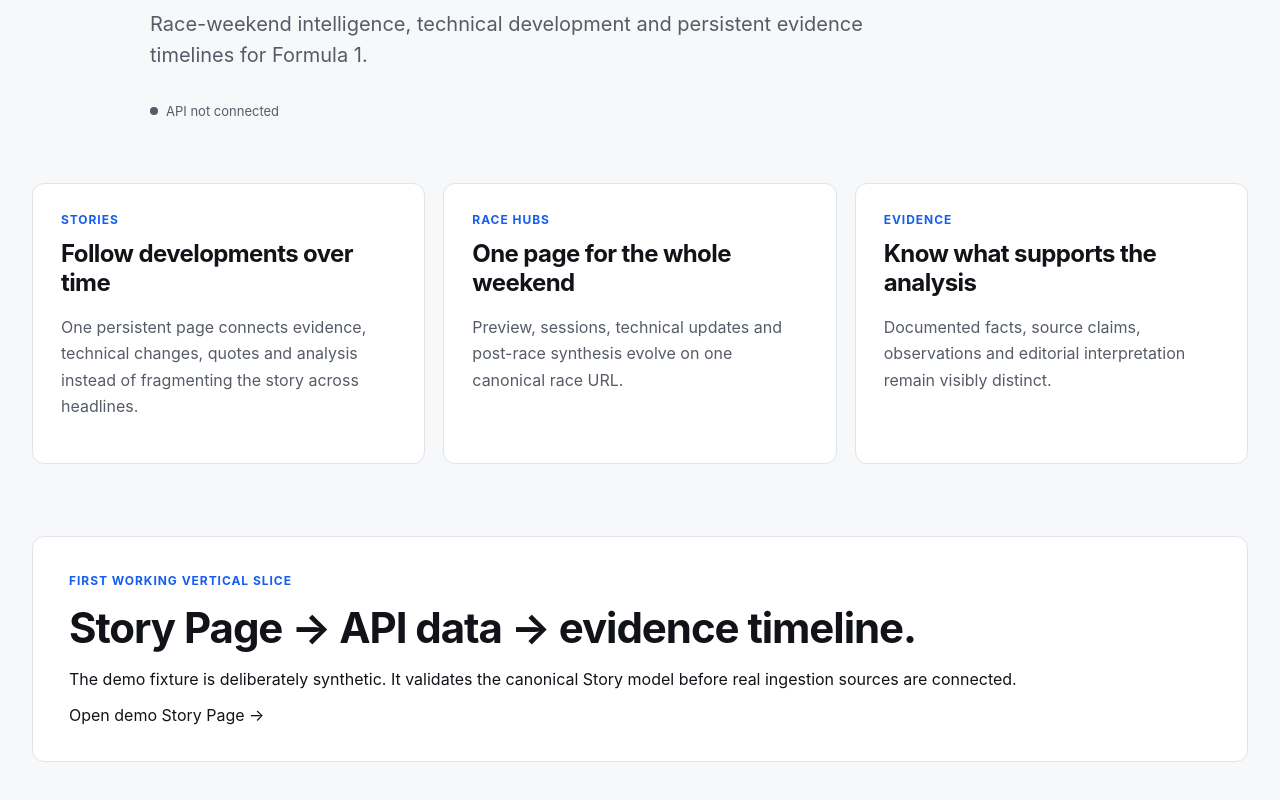
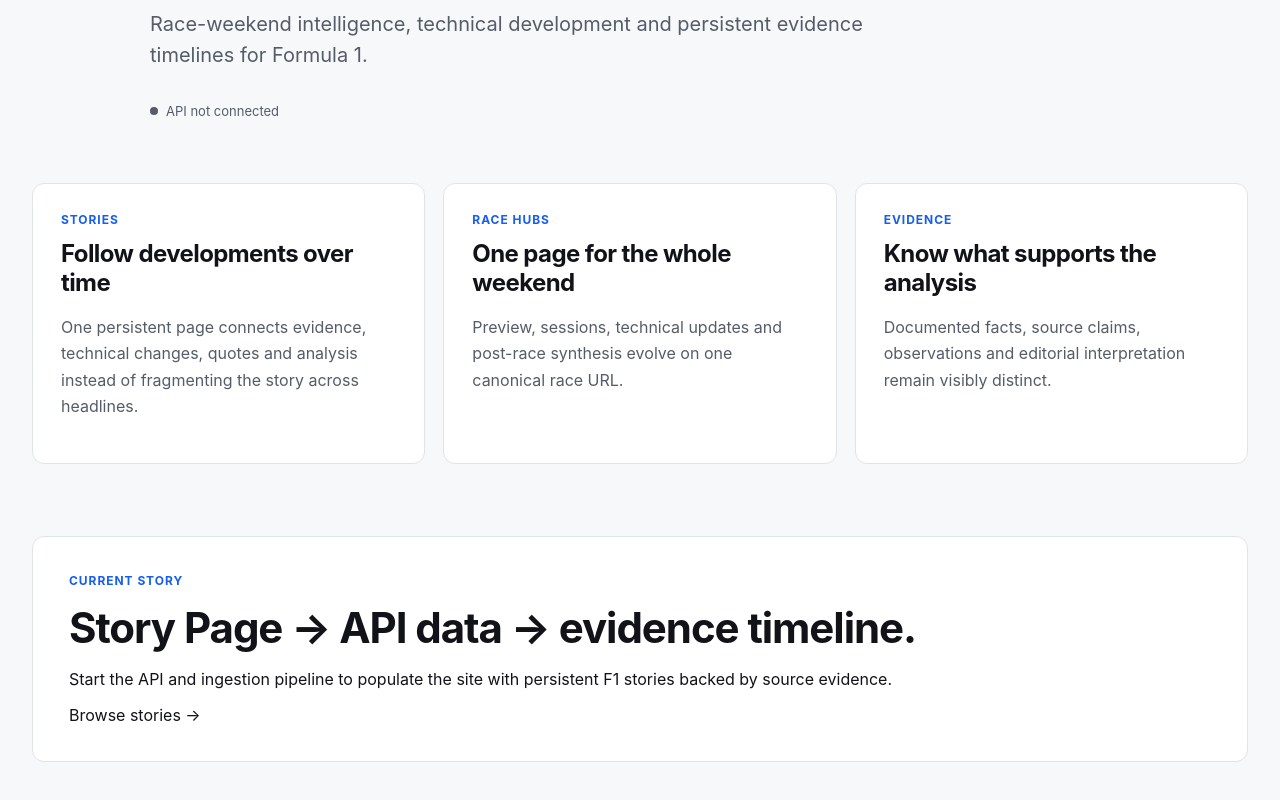
Before and after one commit to pusulamkendim/f1intelligence, a Next.js app in the folder apps/web/: page / in a window 1280 px wide. Shown: the part 366-1166 px from the top of the page. Built offline with nearby package versions, Linux system fonts and the light colour scheme; no server answers.

Commit message:
Surface live stories on home page

```diff
--- a/apps/web/app/page.tsx
+++ b/apps/web/app/page.tsx
@@ -1,6 +1,6 @@
 import Link from "next/link";
 
-import { getApiHealth } from "@/lib/api";
+import { getApiHealth, getStories } from "@/lib/api";
 
 const pillars = [
   {
@@ -21,7 +21,8 @@
 ];
 
 export default async function Home() {
-  const health = await getApiHealth();
+  const [health, stories] = await Promise.all([getApiHealth(), getStories()]);
+  const latestStory = stories[0];
 
   return (
     <main>
@@ -49,14 +50,26 @@
       </section>
 
       <section className="shell nextStep">
-        <p className="eyebrow">FIRST WORKING VERTICAL SLICE</p>
-        <h2>Story Page → API data → evidence timeline.</h2>
-        <p>
-          The demo fixture is deliberately synthetic. It validates the canonical Story model before real ingestion sources are connected.
-        </p>
-        <Link className="storyCta" href="/stories/demo-rear-stability">
-          Open demo Story Page →
-        </Link>
+        <p className="eyebrow">CURRENT STORY</p>
+        {latestStory ? (
+          <>
+            <h2>{latestStory.title}</h2>
+            <p>{latestStory.summary ?? "Follow the evidence and updates attached to this story."}</p>
+            <Link className="storyCta" href={`/stories/${latestStory.slug}`}>
+              Follow current story →
+            </Link>
+          </>
+        ) : (
+          <>
+            <h2>Story Page → API data → evidence timeline.</h2>
+            <p>
+              Start the API and ingestion pipeline to populate the site with persistent F1 stories backed by source evidence.
+            </p>
+            <Link className="storyCta" href="/stories">
+              Browse stories →
+            </Link>
+          </>
+        )}
       </section>
     </main>
   );
```
